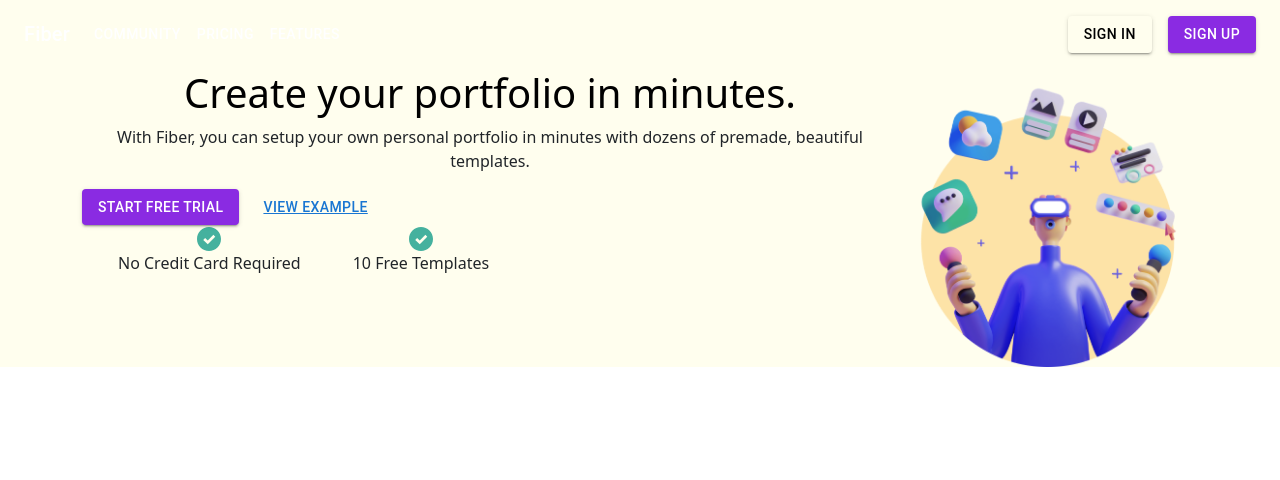
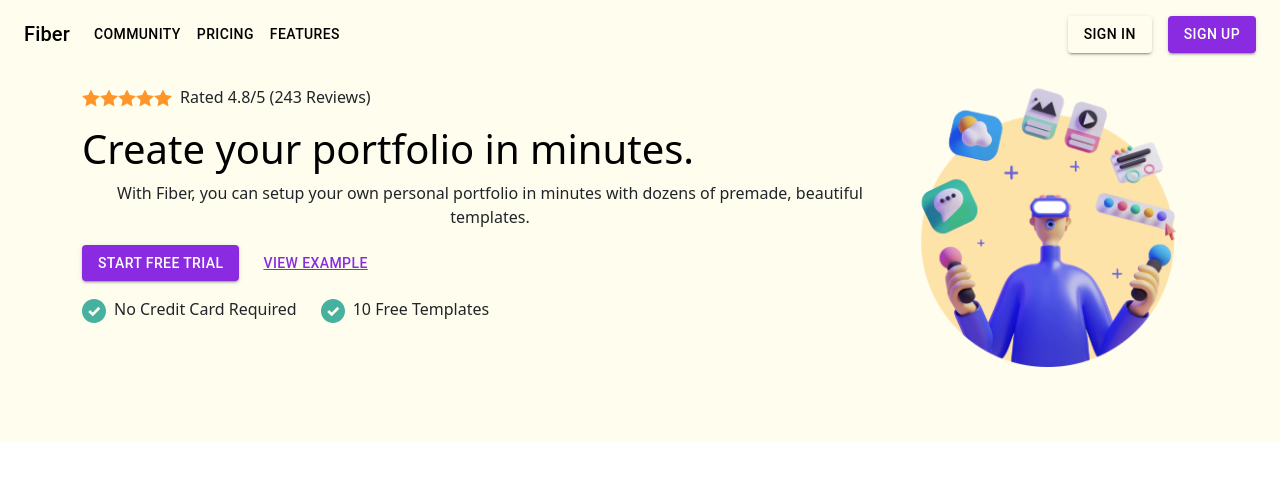
Before and after one commit to Sallehhuddin95/fiber_landing_page, a React (Create React App) app: page / in a window 1280 px wide. Shown: the top 480 px of the page. Built offline with nearby package versions, Linux system fonts and the light colour scheme.

Commit message:
Update first section style
Update first section style

```diff
--- a/src/components/FirstBody.jsx
+++ b/src/components/FirstBody.jsx
@@ -3,11 +3,22 @@ import Stack from "@mui/material/Stack";
 import Button from "@mui/material/Button";
 import { ReactSVG } from "react-svg";
 import Checkmark from "../graphics/Checkmark.svg";
+import Star from "../graphics/star.svg";
 
 export default function BasicButtons() {
   return (
     <div className="container first-body-div">
       <div>
+        <Stack className="mt-3" spacing={2} direction="row">
+          <div className="rating-sec">
+            <ReactSVG src={Star} />
+            <ReactSVG src={Star} />
+            <ReactSVG src={Star} />
+            <ReactSVG src={Star} />
+            <ReactSVG src={Star} />
+            <p className="mx-2">Rated 4.8/5 (243 Reviews)</p>
+          </div>
+        </Stack>
         <h1 className="first-body-title">Create your portfolio in minutes.</h1>
         <p>
           With Fiber, you can setup your own personal portfolio in minutes with
@@ -21,13 +32,14 @@ export default function BasicButtons() {
             View Example
           </Button>
         </Stack>
-        <Stack spacing={2} direction="row">
-          <div className="row">
+        <Stack className="mt-3" spacing={2} direction="row">
+          <div className="main-adv">
             <ReactSVG src={Checkmark} />
-            <p>No Credit Card Required</p>
+            <p className="mx-2">No Credit Card Required</p>
           </div>
-          <div>
-            <ReactSVG src={Checkmark} /> 10 Free Templates
+          <div className="main-adv">
+            <ReactSVG src={Checkmark} />{" "}
+            <p className="mx-2">10 Free Templates</p>
           </div>
         </Stack>
       </div>
--- a/src/components/Header.jsx
+++ b/src/components/Header.jsx
@@ -29,6 +29,7 @@ const ResponsiveAppBar = () => {
       <Container maxWidth="xl">
         <Toolbar disableGutters>
           <Typography
+            className="text-black"
             variant="h6"
             noWrap
             component="div"
@@ -86,7 +87,7 @@ const ResponsiveAppBar = () => {
               <Button
                 key={page}
                 onClick={handleCloseNavMenu}
-                sx={{ my: 2, color: "white", display: "block" }}
+                sx={{ my: 2, color: "black", display: "block" }}
               >
                 {page}
               </Button>
--- a/src/styles/style.css
+++ b/src/styles/style.css
@@ -6,11 +6,22 @@
   .hero-img {
     width: 50px;
   }
+
+  .first-body-div {
+    display: flex;
+    flex-direction: row;
+  }
 }
 
 @media only screen and (min-width: 600px) {
   .hero-img {
     width: 300px;
+  }
+
+  .first-body-div {
+    display: flex;
+    flex-direction: row;
+    padding-bottom: 75px !important;
   }
 }
 
@@ -25,11 +36,7 @@
 
 .first-body-title {
   color: black;
-}
-
-.first-body-div {
-  display: flex;
-  flex-direction: row;
+  text-align: left;
 }
 
 .signin-btn {
@@ -47,4 +54,11 @@
 
 .example-btn {
   text-decoration: underline !important;
+  color: blueviolet !important;
 }
+
+.main-adv,
+.rating-sec {
+  display: flex;
+  flex-direction: row;
+}
```
Also changed, not shown: src/components/Footer.jsx (added), src/components/MainBody.jsx (added).
